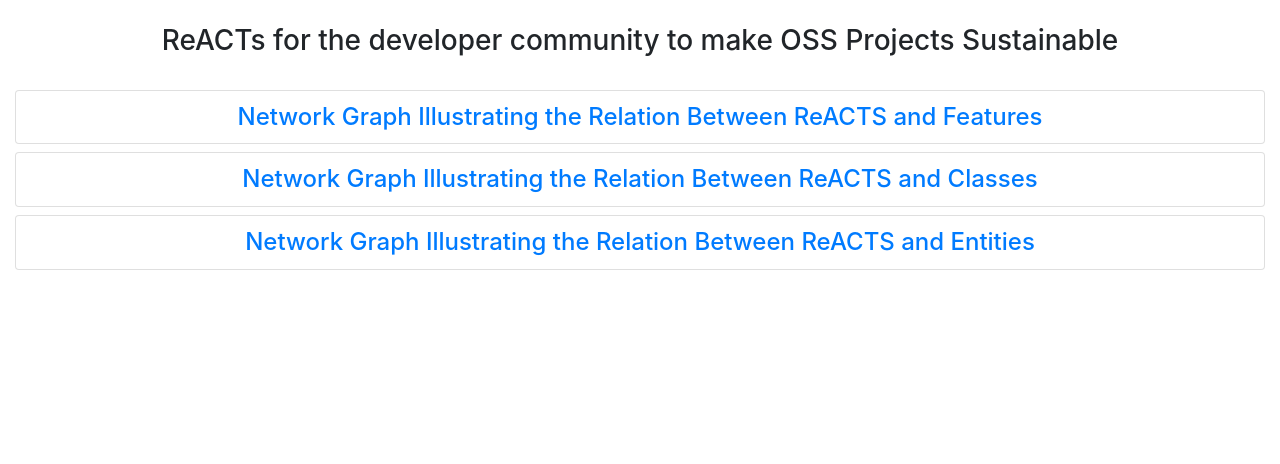
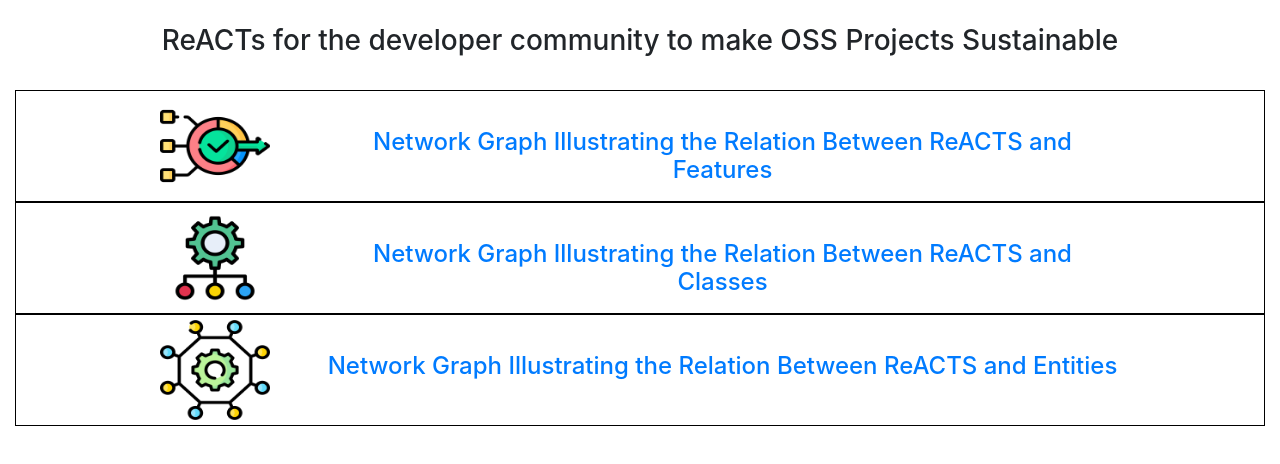
Before and after one commit to Nafiz43/Actionable-Recommendation---OSS, a plain HTML site: page index.html in a window 1280 px wide. Drawn offline with nearby package versions, Linux system fonts and the light colour scheme.

Commit message:
pic updated

```diff
--- a/index.html
+++ b/index.html
@@ -3,7 +3,7 @@
 <head>
     <meta charset="UTF-8">
     <meta name="viewport" content="width=device-width, initial-scale=1.0">
-    <title>Sustainability Research</title>
+    <title>ReACTS for OSS</title>
     <!-- Include Bootstrap CSS -->
     <link rel="stylesheet" href="https://stackpath.bootstrapcdn.com/bootstrap/4.3.1/css/bootstrap.min.css">
 </head>
@@ -12,12 +12,42 @@
 <div class="container-fluid mt-4">
     <center><h3>ReACTs for the developer community to make OSS Projects Sustainable</h3></center>
     <br>
-    <ul class="list-group">
-        <center><h4><li class="list-group-item"><a href="network_features.html">Network Graph Illustrating the Relation Between ReACTS and Features</a></li></h4></center>
 
-        <center> <h4><li class="list-group-item"><a href="network_class.html">Network Graph Illustrating the Relation Between ReACTS and Classes</a></li></h4></center>
+        <div class="container-fluid">
+            <div class="row" style="border: 1px solid black;padding: 5px;">
+            <div class="col-sm-4" style="left: 10%;">
+                <img src="img/p_features.png" height="100px" width="110px">
+            </div>
+            <div class="col-sm-8" style="top: 32px;right: 10%;">
+                <center><h4><a href="network_features.html">Network Graph Illustrating the Relation Between ReACTS and Features</a></h4></center>
+            </div>
+        </div>
+        </div>
 
-        <center><h4><li class="list-group-item"><a href="network_entity.html">Network Graph Illustrating the Relation Between ReACTS and Entities</a></li></h4></center>
+    <div class="container-fluid">
+            <div class="row" style="border: 1px solid black;padding: 5px;">
+            <div class="col-sm-4" style="left: 10%;">
+                <img src="img/p_classes.png" height="100px" width="110px">
+            </div>
+            <div class="col-sm-8" style="top: 32px;right: 10%;">
+                <center><h4><a href="network_class.html">Network Graph Illustrating the Relation Between ReACTS and Classes</a></h4></center>
+            </div>
+        </div>
+        </div>
+
+
+    <div class="container-fluid">
+            <div class="row" style="border: 1px solid black;padding: 5px;">
+            <div class="col-sm-4" style="left: 10%;">
+                <img src="img/p_entities.png" height="100px" width="110px">
+            </div>
+            <div class="col-sm-8" style="top: 32px;right: 10%;">
+                <center><h4><a href="network_entity.html">Network Graph Illustrating the Relation Between ReACTS and Entities</a></h4></center>
+            </div>
+        </div>
+        </div>
+
+
 
     </ul>
 </div>
```
Also changed, not shown: img/p_classes.png (added), img/p_entities.png (added), img/p_features.png (added).
